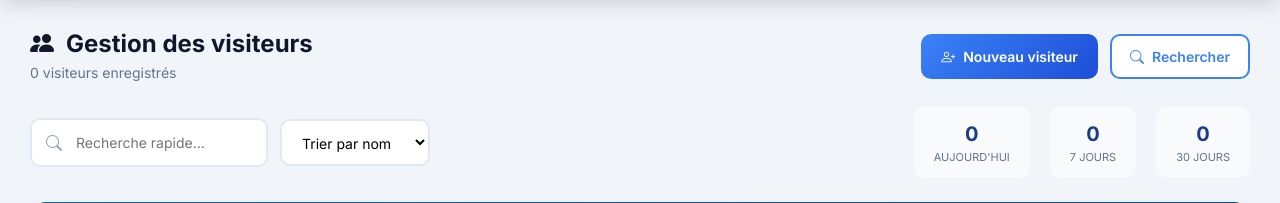
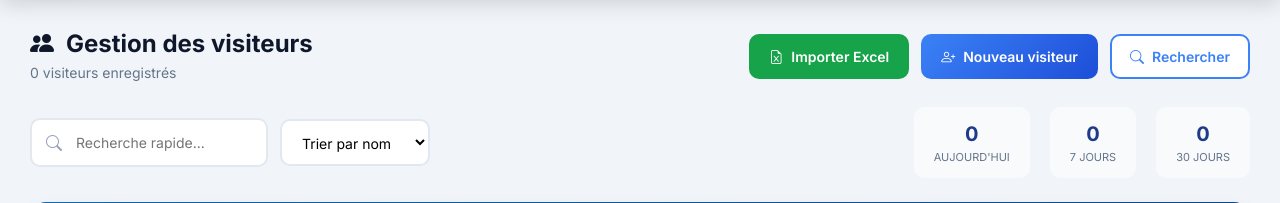
Before and after one commit to Bella5768/visite_CSIG, a Django app: page /visiteurs/ in a window 1280 px wide. Shown: the part 122-325 px from the top of the page. Run offline with Django 5.2, Linux system fonts and the light colour scheme; the visitor is signed in with stand-in values (Sample User, id 1); data that the repository does not hold is empty.

Commit message:
Ajouter boutons Import/Export Excel sur page visiteurs

```diff
--- a/visite_csig/templates/visiteurs/index.html
+++ b/visite_csig/templates/visiteurs/index.html
@@ -7,6 +7,9 @@
         <div class="subtitle">{{ visiteurs.paginator.count|default:0 }} visiteurs enregistrés</div>
     </div>
     <div class="actions">
+        <a href="{% url 'visiteurs:importer_excel' %}" class="btn-outline-gradient" style="background: #16a34a; border-color: #16a34a; color: #fff;">
+            <i class="bi bi-file-earmark-excel"></i> Importer Excel
+        </a>
         <a href="{% url 'visiteurs:ajouter' %}" class="btn-primary-gradient">
             <i class="bi bi-person-plus"></i> Nouveau visiteur
         </a>
@@ -49,7 +52,7 @@
 <div class="table-container">
     <div class="table-header">
         <h3><i class="bi bi-list-ul"></i> Liste des visiteurs</h3>
-        <a href="#" class="btn-export"><i class="bi bi-download"></i> Export Excel</a>
+        <a href="{% url 'visiteurs:exporter_excel' %}" class="btn-export"><i class="bi bi-download"></i> Export Excel</a>
     </div>
     <table class="table-modern">
         <thead>
```
